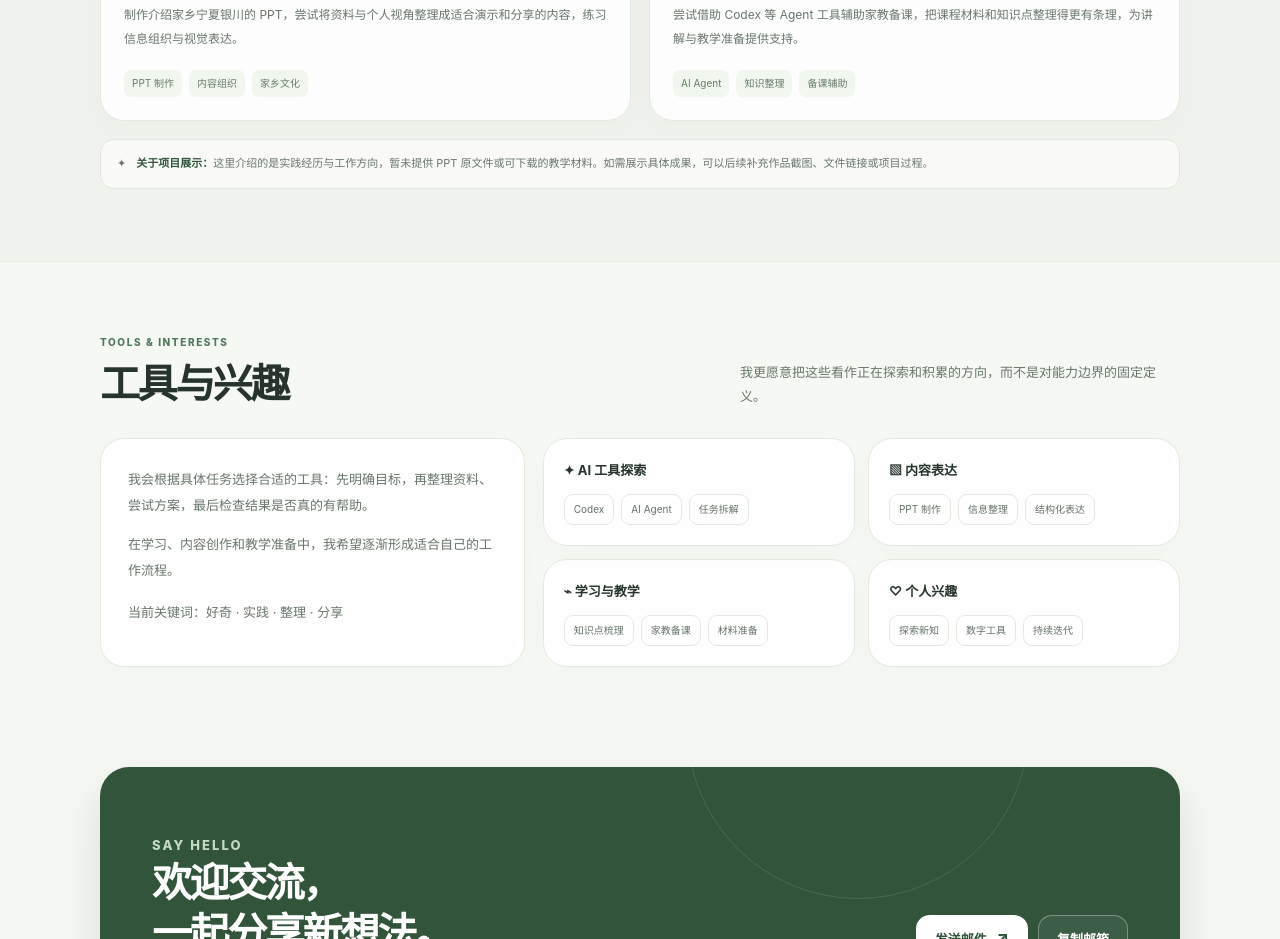
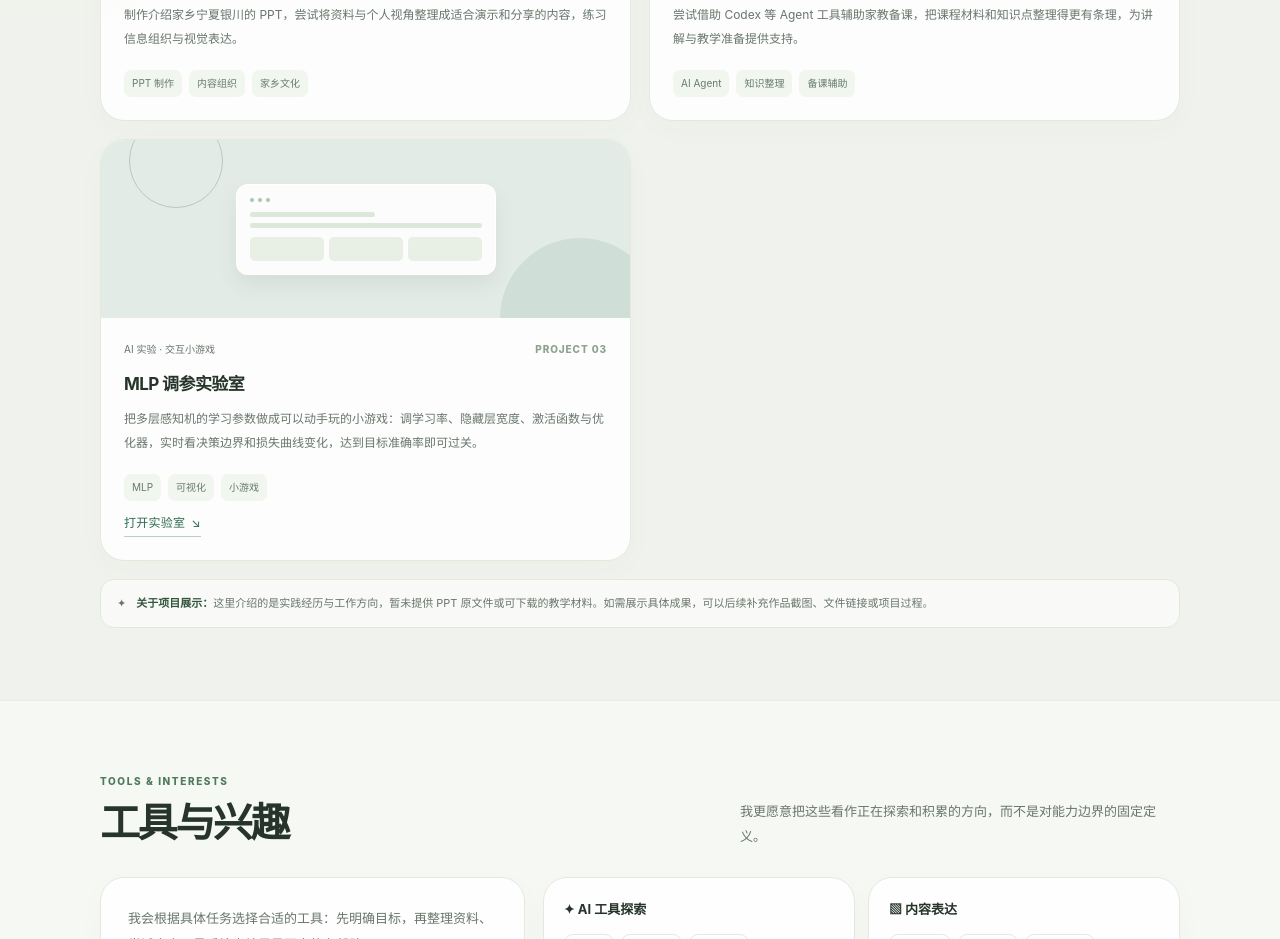
Before and after one commit to majjrrr/my.homepage, a plain HTML site: page index.html in a window 1280 px wide. Shown: the part 1737-2676 px from the top of the page. Drawn offline with Linux system fonts and the light colour scheme.

Commit message:
feat: add MLP lab entry card on homepage

```diff
--- a/index.html
+++ b/index.html
@@ -124,6 +124,11 @@
     .art-two { background: #f0eadb; }
     .art-two::before { width: 150px; height: 150px; background: #e3d9bd; bottom: -75px; left: -20px; }
     .art-two::after { width: 100px; height: 100px; border: 1px solid #c8bc95; top: -29px; right: 38px; }
+    .art-three { background: #e3ebe7; }
+    .art-three::before { width: 160px; height: 160px; background: #d0ded8; bottom: -80px; right: -30px; }
+    .art-three::after { width: 92px; height: 92px; border: 1px solid #b7c9c1; top: -26px; left: 28px; }
+    .project-open { display: inline-flex; align-items: center; gap: 6px; margin-top: 12px; padding-bottom: 2px; font-size: 12px; letter-spacing: .02em; color: #2f6b52; border-bottom: 1px solid #b9d1c3; transition: color .2s ease, border-color .2s ease; }
+    .project-open:hover { color: #1c4a37; border-color: #7fae95; }
     .mock-window { position: relative; z-index: 1; width: 62%; max-width: 260px; padding: 13px; border: 1px solid rgba(255,255,255,.95); border-radius: 12px; background: rgba(255,255,255,.83); box-shadow: 0 10px 20px rgba(44,79,56,.08); }
     .mock-dots { display: flex; gap: 4px; margin-bottom: 10px; }
     .mock-dots i { width: 4px; height: 4px; border-radius: 50%; background: #a9c7ad; }
@@ -306,6 +311,17 @@
               <div class="project-tags"><span>AI Agent</span><span>知识整理</span><span>备课辅助</span></div>
             </div>
           </article>
+
+          <article class="panel project-card reveal">
+            <div class="project-art art-three" aria-hidden="true"><div class="mock-window"><div class="mock-dots"><i></i><i></i><i></i></div><div class="mock-line short"></div><div class="mock-line"></div><div class="mock-blocks"><i></i><i></i><i></i></div></div></div>
+            <div class="project-content">
+              <div class="project-meta"><span>AI 实验 · 交互小游戏</span><span class="project-number">PROJECT 03</span></div>
+              <h3>MLP 调参实验室</h3>
+              <p>把多层感知机的学习参数做成可以动手玩的小游戏：调学习率、隐藏层宽度、激活函数与优化器，实时看决策边界和损失曲线变化，达到目标准确率即可过关。</p>
+              <div class="project-tags"><span>MLP</span><span>可视化</span><span>小游戏</span></div>
+              <a class="project-open" href="mlp-lab.html">打开实验室 <span aria-hidden="true">↘</span></a>
+            </div>
+          </article>
         </div>
         <div class="project-note reveal"><span aria-hidden="true">✦</span><span><strong>关于项目展示：</strong>这里介绍的是实践经历与工作方向，暂未提供 PPT 原文件或可下载的教学材料。如需展示具体成果，可以后续补充作品截图、文件链接或项目过程。</span></div>
       </div>
```
